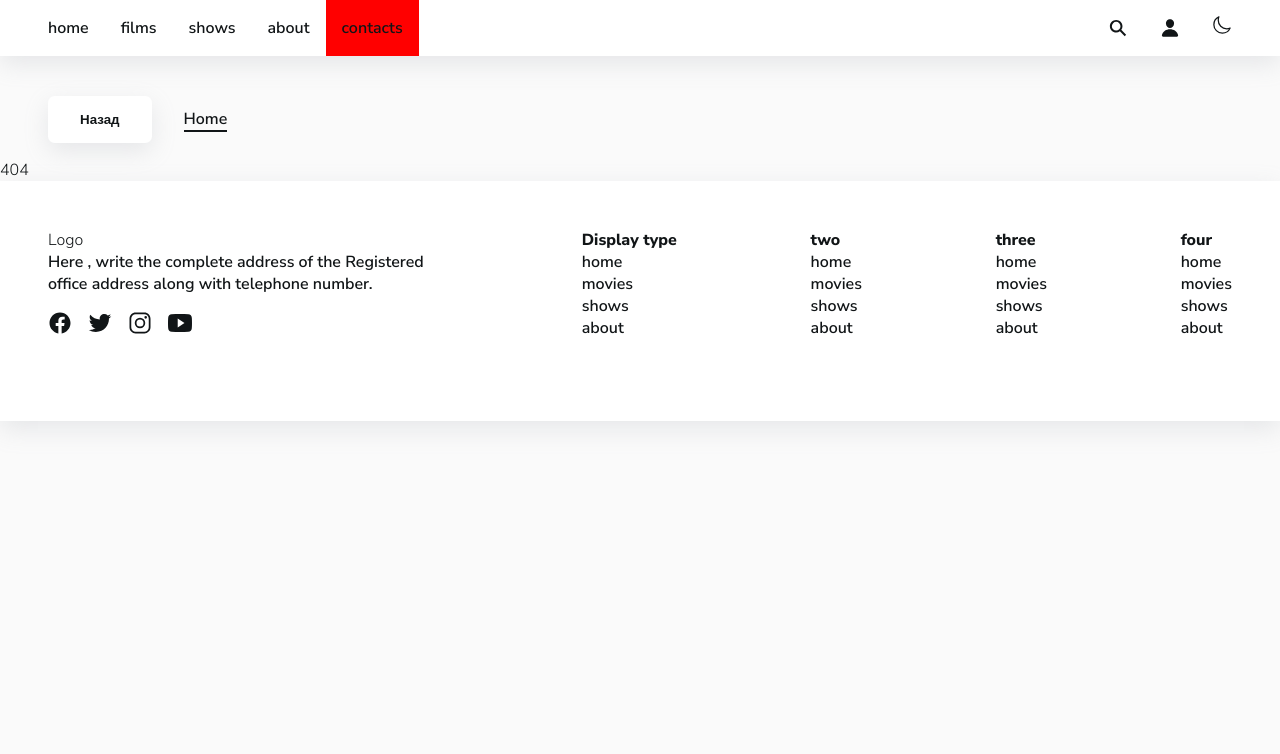
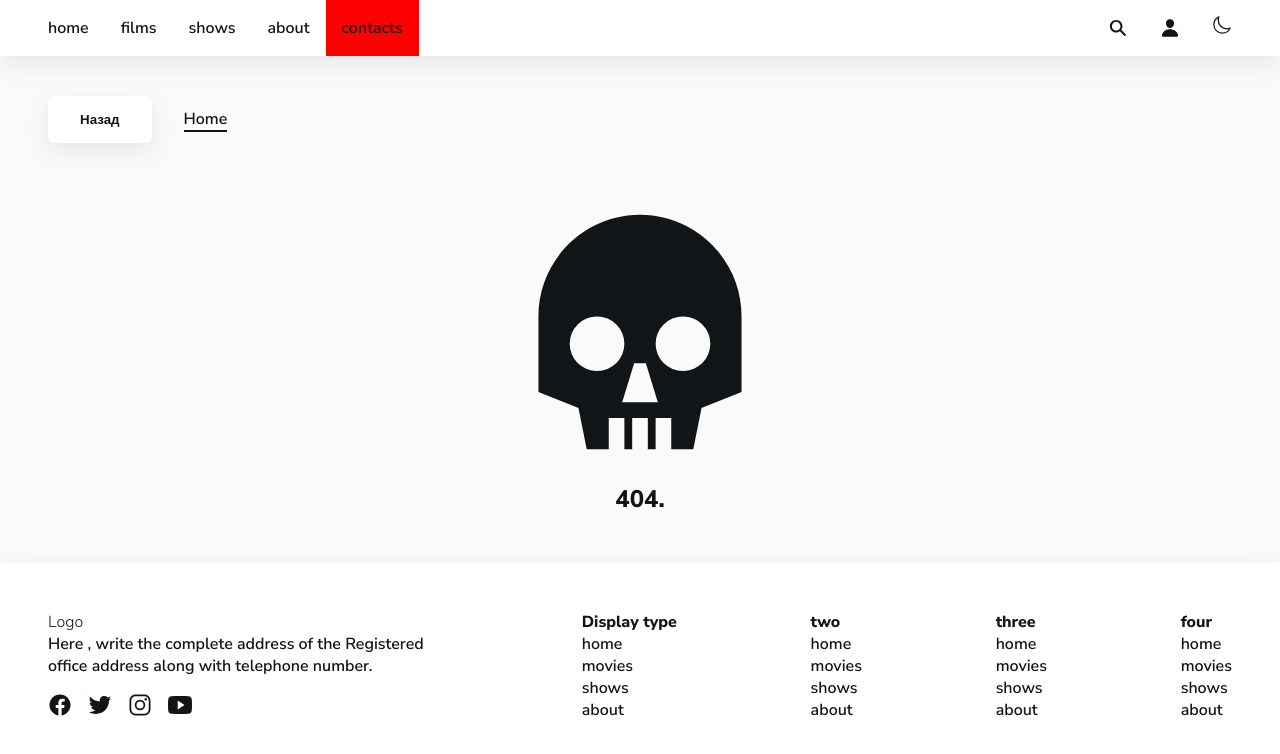
Before and after one commit to Koralldv/kinopoisk, a React (Create React App) app: page /contacts in a window 1280 px wide. Shown: the top 754 px of the page. Built offline with nearby package versions, Linux system fonts and the light colour scheme; no server answers.

Commit message:
Обновил станицу 404

```diff
--- a/src/Pages/NotFound.jsx
+++ b/src/Pages/NotFound.jsx
@@ -1,5 +1,20 @@
 import React from 'react';
+import styled from 'styled-components';
+
+import { IoSkullSharp } from 'react-icons/io5';
 
 export const NotFound = () => {
-    return <div>404</div>;
+    return (
+        <Wrapper>
+            <IoSkullSharp size="250px" />
+            <Title>404.</Title>
+        </Wrapper>
+    );
 };
+
+const Wrapper = styled.div`
+    text-align: center;
+    margin: 3rem auto;
+`;
+
+const Title = styled.h2``;
```
